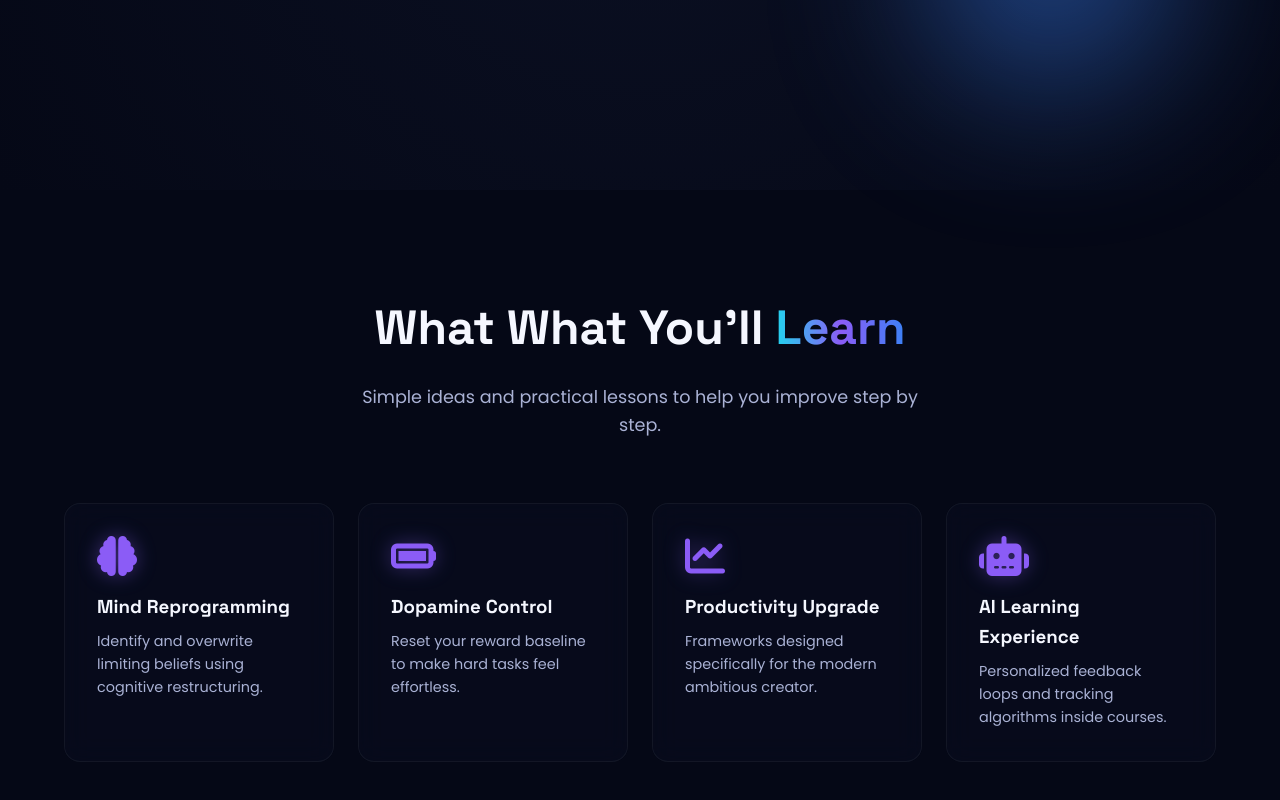
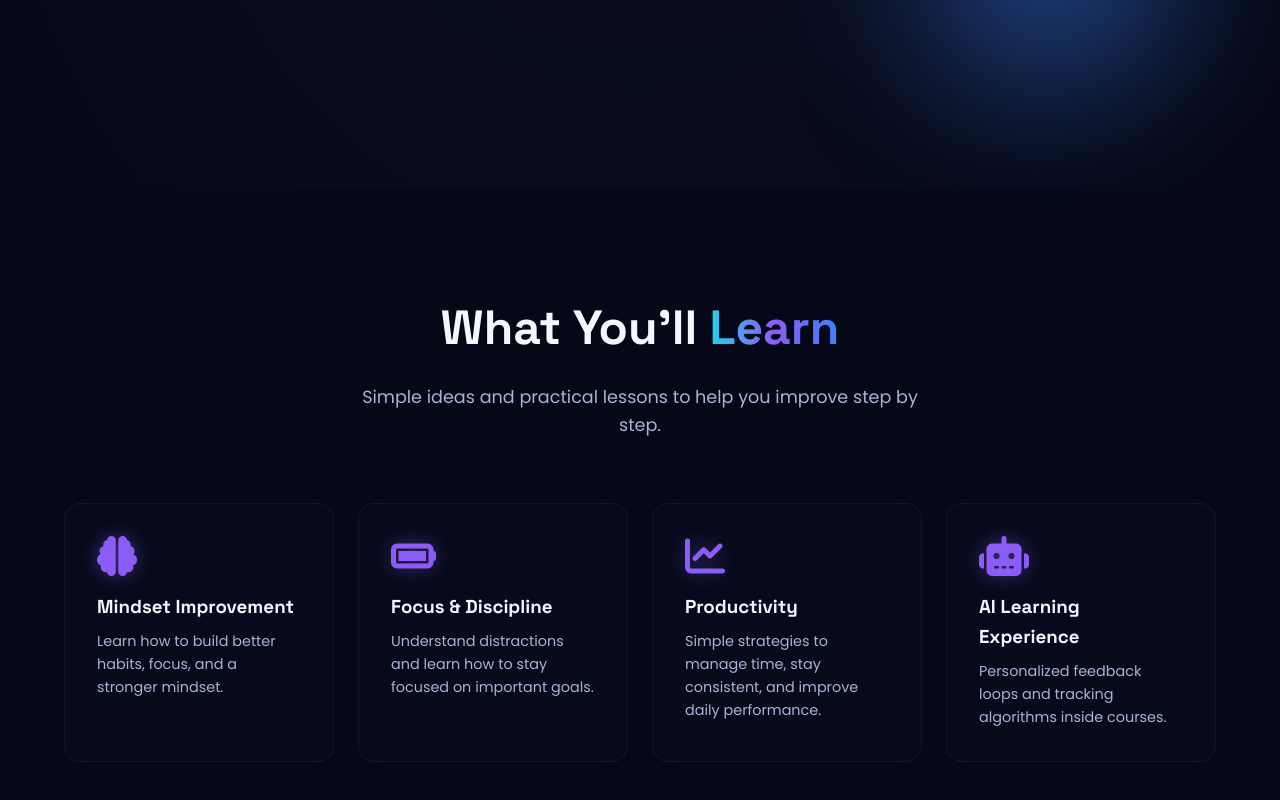
Before and after one commit to ajazahmad96/mr.selfdecode, a plain HTML site: page index.html in a window 1280 px wide. Shown: the part 610-1410 px from the top of the page. Drawn offline with Linux system fonts and the light colour scheme.

Commit message:
Update index.html

```diff
--- a/index.html
+++ b/index.html
@@ -482,24 +482,24 @@
 
     <!-- Features Section (Homepage Preview) -->
     <section>
-        <h2 class="section-title reveal">What What You'll  <span class="gradient-text">Learn</span></h2>
+        <h2 class="section-title reveal">What You'll  <span class="gradient-text">Learn</span></h2>
         <p class="section-subtitle reveal">Simple ideas and practical lessons to help you improve step by step.</p>
 
         <div class="features-grid reveal">
             <div class="glass-card feature-card">
                 <i class="fa-solid fa-brain"></i>
-                <h3>Mind Reprogramming</h3>
-                <p style="color: var(--text-sec); font-size: 0.9rem; margin-top: 0.5rem;">Identify and overwrite limiting beliefs using cognitive restructuring.</p>
+                <h3>Mindset Improvement</h3>
+                <p style="color: var(--text-sec); font-size: 0.9rem; margin-top: 0.5rem;">Learn how to build better habits, focus, and a stronger mindset.</p>
             </div>
             <div class="glass-card feature-card">
                 <i class="fa-solid fa-battery-full"></i>
-                <h3>Dopamine Control</h3>
-                <p style="color: var(--text-sec); font-size: 0.9rem; margin-top: 0.5rem;">Reset your reward baseline to make hard tasks feel effortless.</p>
+                <h3>Focus & Discipline</h3>
+                <p style="color: var(--text-sec); font-size: 0.9rem; margin-top: 0.5rem;">Understand distractions and learn how to stay focused on important goals.</p>
             </div>
             <div class="glass-card feature-card">
                 <i class="fa-solid fa-chart-line"></i>
-                <h3>Productivity Upgrade</h3>
-                <p style="color: var(--text-sec); font-size: 0.9rem; margin-top: 0.5rem;">Frameworks designed specifically for the modern ambitious creator.</p>
+                <h3>Productivity</h3>
+                <p style="color: var(--text-sec); font-size: 0.9rem; margin-top: 0.5rem;">Simple strategies to manage time, stay consistent, and improve daily performance.</p>
             </div>
             <div class="glass-card feature-card">
                 <i class="fa-solid fa-robot"></i>
```
